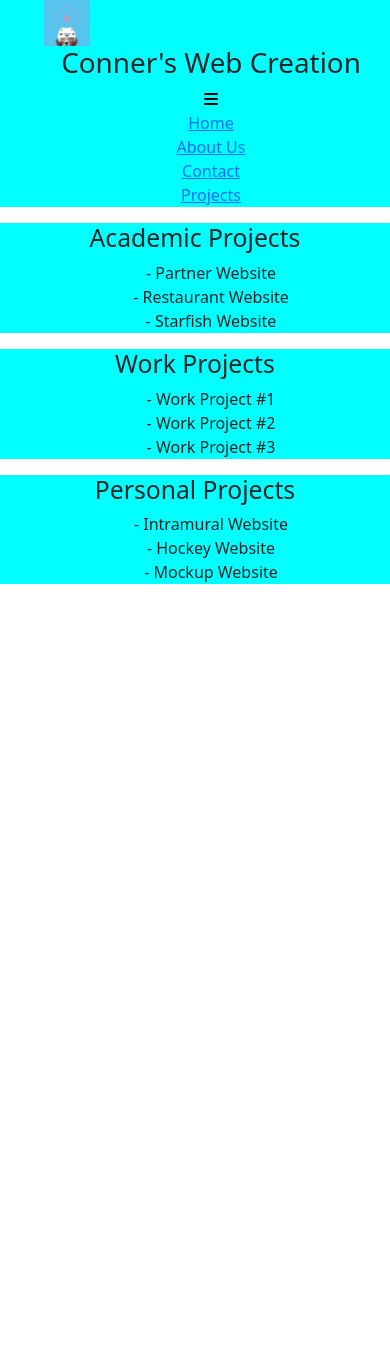
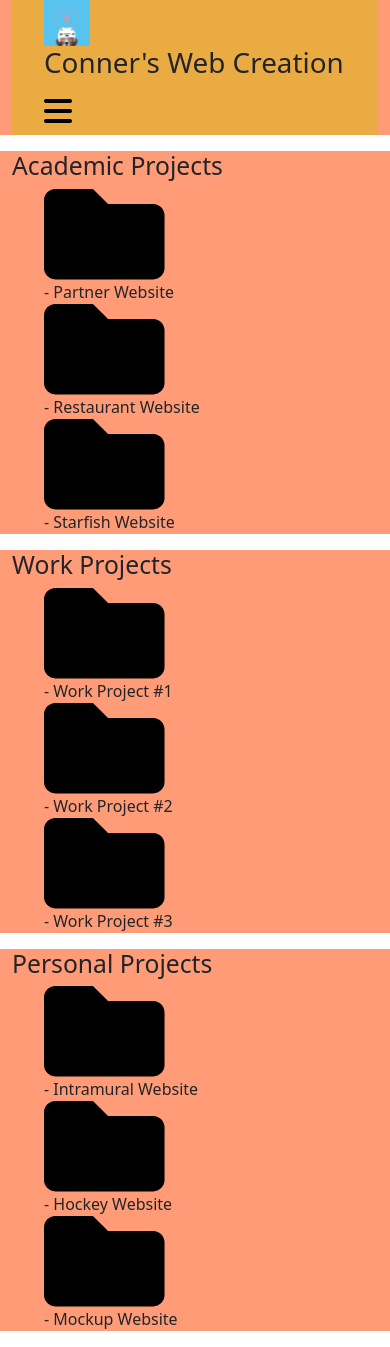
Before and after one commit to hynd0033/portfolio, a plain HTML site: page projects.html in a window 390 px wide. Before the commit the page ends 844 px from the top, so only its background shows below. Drawn offline with nearby package versions, Linux system fonts and the light colour scheme.

```diff
--- a/css/main.css
+++ b/css/main.css
@@ -51,7 +51,28 @@ table {
 
 /* --- GENERAL STYLES --- */
 
+h1 {
+	font-size: 22px;
+}
+
+.nav-flex {
+	background-color: #EBAB43;
+}
+
 /* --- MOBILE STYLES --- */
+
+.nav-lines {
+	font-size: 32px;
+}
+
+.nav-words {
+   display: none;
+}
+
+.banner {
+	width: 100%;
+}
+
 
 .logo {
     width: 46px;
@@ -60,8 +81,8 @@ table {
 .container {
     width: 393px;
     margin: 0 auto;
-    background-color: aqua;
-    text-align: center;
+    background-color: #FF9C77;
+	padding: 0;
 }
 
 @media screen and (min-width: 834px) {
--- a/index.html
+++ b/index.html
@@ -5,8 +5,8 @@
     <meta http-equiv="X-UA-Compatible" content="IE=edge">
     <meta name="viewport" content="width=device-width, initial-scale=1.0">
     <title>Home Page</title>
+    <link href="https://cdn.jsdelivr.net/npm/bootstrap@5.1.3/dist/css/bootstrap.min.css" rel="stylesheet" integrity="sha384-1BmE4kWBq78iYhFldvKuhfTAU6auU8tT94WrHftjDbrCEXSU1oBoqyl2QvZ6jIW3" crossorigin="anonymous">
     <link href="css/main.css" rel="stylesheet">
-    <link href="https://cdn.jsdelivr.net/npm/bootstrap@5.1.3/dist/css/bootstrap.min.css" rel="stylesheet" integrity="sha384-1BmE4kWBq78iYhFldvKuhfTAU6auU8tT94WrHftjDbrCEXSU1oBoqyl2QvZ6jIW3" crossorigin="anonymous">
     <script src="https://kit.fontawesome.com/dfa44902dc.js" crossorigin="anonymous"></script>
 </head>
 <body>
@@ -29,7 +29,7 @@
     <main>
         <!-- Home Page Header -->
         <div class="container">
-            <img src="images/home-page.png" alt="home page banner">
+            <img class="banner" src="images/home-page.png" alt="home page banner">
             <h2>Conner Hyndman</h2>
         </div>
 
@@ -44,6 +44,7 @@
             <i class="fa-brands fa-instagram" style="color: #f70808;"></i>
             <i class="fa-brands fa-linkedin" style="color: #1ddd33;"></i>
         </div>
+
     </main>
 
     <script src="https://cdn.jsdelivr.net/npm/bootstrap@5.1.3/dist/js/bootstrap.bundle.min.js" integrity="sha384-ka7Sk0Gln4gmtz2MlQnikT1wXgYsOg+OMhuP+IlRH9sENBO0LRn5q+8nbTov4+1p" crossorigin="anonymous"></script>
--- a/projects.html
+++ b/projects.html
@@ -32,8 +32,11 @@
         <div class="container">
             <h2>Academic Projects</h2>
             <ul>
+                <img src="images/Icon awesome-folder.png" alt="folder icon">
                 <li>- Partner Website</li>
+                <img src="images/Icon awesome-folder.png" alt="folder icon">
                 <li>- Restaurant Website</li>
+                <img src="images/Icon awesome-folder.png" alt="folder icon">
                 <li>- Starfish Website</li>
             </ul>
         </div>
@@ -42,8 +45,11 @@
         <div class="container">
             <h2>Work Projects</h2>
             <ul>
+                <img src="images/Icon awesome-folder.png" alt="folder icon">
                 <li>- Work Project #1</li>
+                <img src="images/Icon awesome-folder.png" alt="folder icon">
                 <li>- Work Project #2</li>
+                <img src="images/Icon awesome-folder.png" alt="folder icon">
                 <li>- Work Project #3</li>
             </ul>
         </div>
@@ -52,8 +58,11 @@
         <div class="container">
             <h2>Personal Projects</h2>
             <ul>
+                <img src="images/Icon awesome-folder.png" alt="folder icon">
                 <li>- Intramural Website</li>
+                <img src="images/Icon awesome-folder.png" alt="folder icon">
                 <li>- Hockey Website</li>
+                <img src="images/Icon awesome-folder.png" alt="folder icon">
                 <li>- Mockup Website</li>
             </ul>
         </div>
```
Also changed, not shown: about.html (+4 -4 lines), contact.html (+1 -0 lines).
